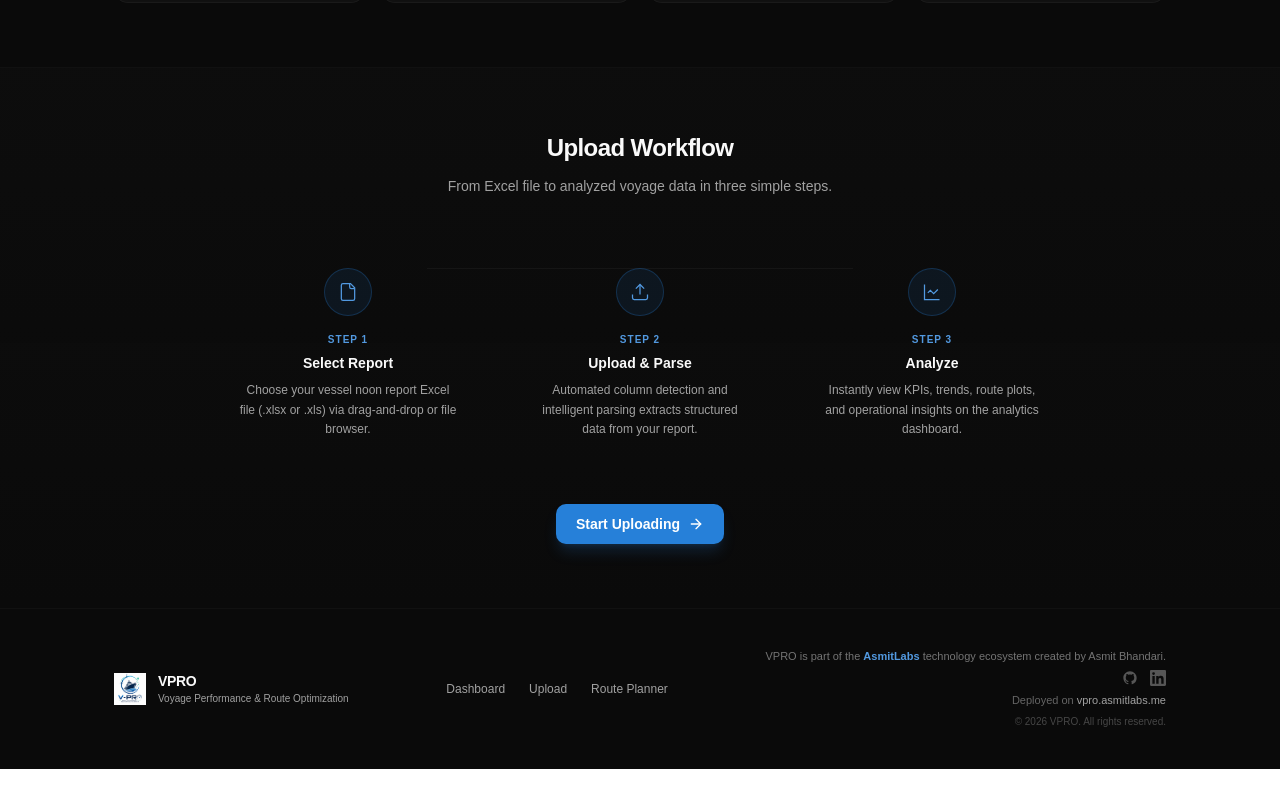
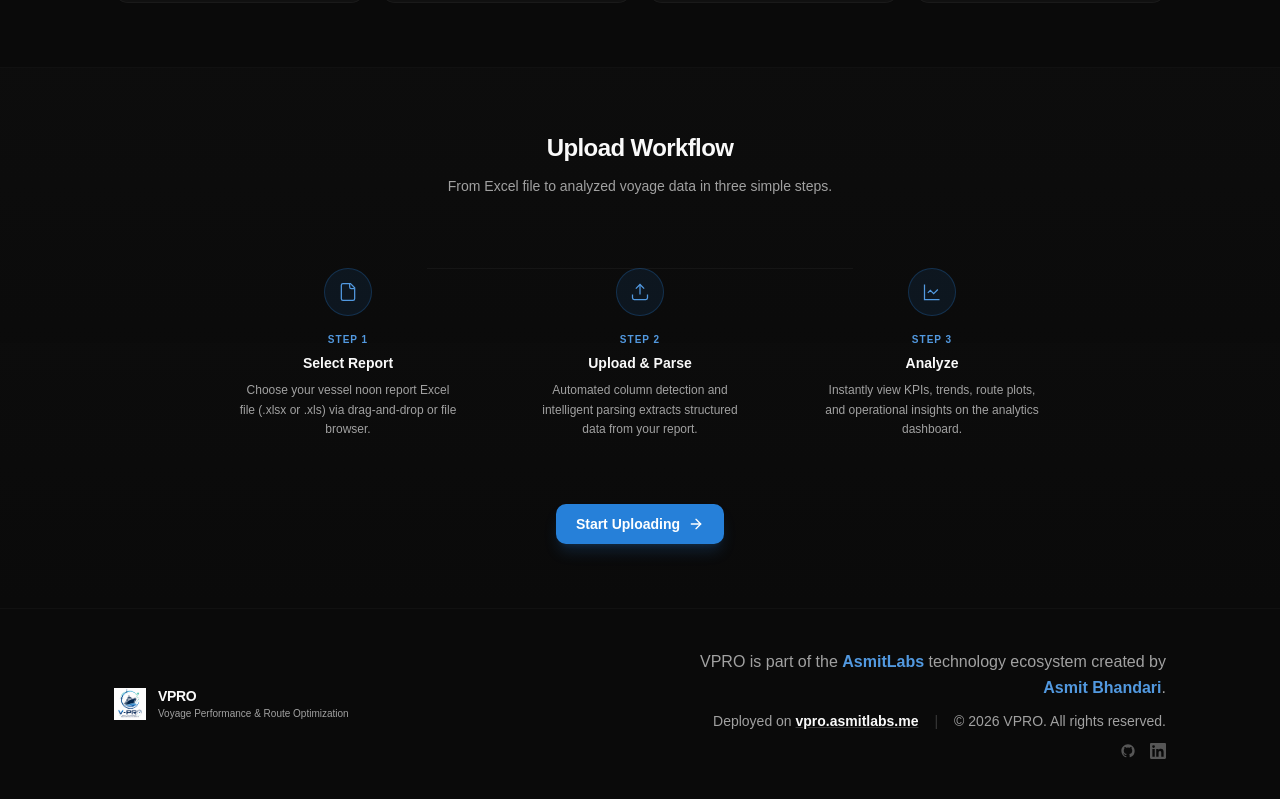
Before and after one commit to AsmitBhandari/Vessel-Performance-System, a React (Vite) app in the folder frontend/: page / in a window 1280 px wide. Shown: the part 2405-3204 px from the top of the page. Before the commit the page ends 3174 px from the top, so only its background shows below. Built offline with nearby package versions, Linux system fonts and the light colour scheme; no server answers.

Commit message:
seo(frontend): refine homepage footer layout and scale up attribution branding text

```diff
--- a/frontend/src/pages/HomePage.tsx
+++ b/frontend/src/pages/HomePage.tsx
@@ -408,28 +408,44 @@ export default function HomePage() {
               </div>
             </div>
 
-            {/* Links */}
-            <div className="flex items-center gap-6 text-xs text-muted-foreground">
-              <Link to="/dashboard" className="hover:text-foreground transition-colors">Dashboard</Link>
-              <Link to="/upload" className="hover:text-foreground transition-colors">Upload</Link>
-              <Link to="/route-planner" className="hover:text-foreground transition-colors">Route Planner</Link>
-            </div>
-
-            {/* Entity attribution + Social */}
-            <div className="text-center sm:text-right space-y-1.5">
-              <p className="text-[11px] text-muted-foreground/70 leading-snug">
+            {/* Entity attribution + Social + Deployment & Copyright (replacing Links & Meta, made bigger) */}
+            <div className="text-center sm:text-right space-y-2.5 max-w-lg">
+              <p className="text-xs sm:text-sm md:text-base text-muted-foreground leading-relaxed">
                 VPRO is part of the{" "}
                 <a
                   href="https://asmitlabs.me"
                   target="_blank"
                   rel="noopener noreferrer"
-                  className="text-[hsl(210,70%,60%)] hover:text-[hsl(210,70%,50%)] font-semibold transition-colors"
+                  className="text-[hsl(210,70%,60%)] hover:text-[hsl(210,70%,50%)] font-bold transition-colors"
                 >
                   AsmitLabs
                 </a>{" "}
-                technology ecosystem created by Asmit Bhandari.
+                technology ecosystem created by{" "}
+                <a
+                  href="https://github.com/AsmitBhandari"
+                  target="_blank"
+                  rel="noopener noreferrer"
+                  className="text-[hsl(210,70%,60%)] hover:text-[hsl(210,70%,50%)] font-bold transition-colors"
+                >
+                  Asmit Bhandari
+                </a>.
               </p>
-              <div className="flex items-center justify-center sm:justify-end gap-3">
+
+              <div className="flex flex-col sm:flex-row items-center sm:justify-end gap-x-4 gap-y-1.5 text-xs sm:text-sm text-muted-foreground font-medium">
+                <span>
+                  Deployed on{" "}
+                  <a
+                    href="https://vpro.asmitlabs.me"
+                    className="text-foreground hover:text-[hsl(210,70%,60%)] transition-colors underline decoration-muted-foreground/30 font-semibold"
+                  >
+                    vpro.asmitlabs.me
+                  </a>
+                </span>
+                <span className="hidden sm:inline text-muted-foreground/30">|</span>
+                <span>&copy; {new Date().getFullYear()} VPRO. All rights reserved.</span>
+              </div>
+
+              <div className="flex items-center justify-center sm:justify-end gap-3.5 pt-0.5">
                 <a
                   href="https://github.com/AsmitBhandari"
                   target="_blank"
@@ -453,12 +469,6 @@ export default function HomePage() {
                   </svg>
                 </a>
               </div>
-              <p className="text-[11px] text-muted-foreground/60">
-                Deployed on <span className="text-muted-foreground font-medium">vpro.asmitlabs.me</span>
-              </p>
-              <p className="text-[10px] text-muted-foreground/40">
-                &copy; {new Date().getFullYear()} VPRO. All rights reserved.
-              </p>
             </div>
           </div>
         </div>
```
